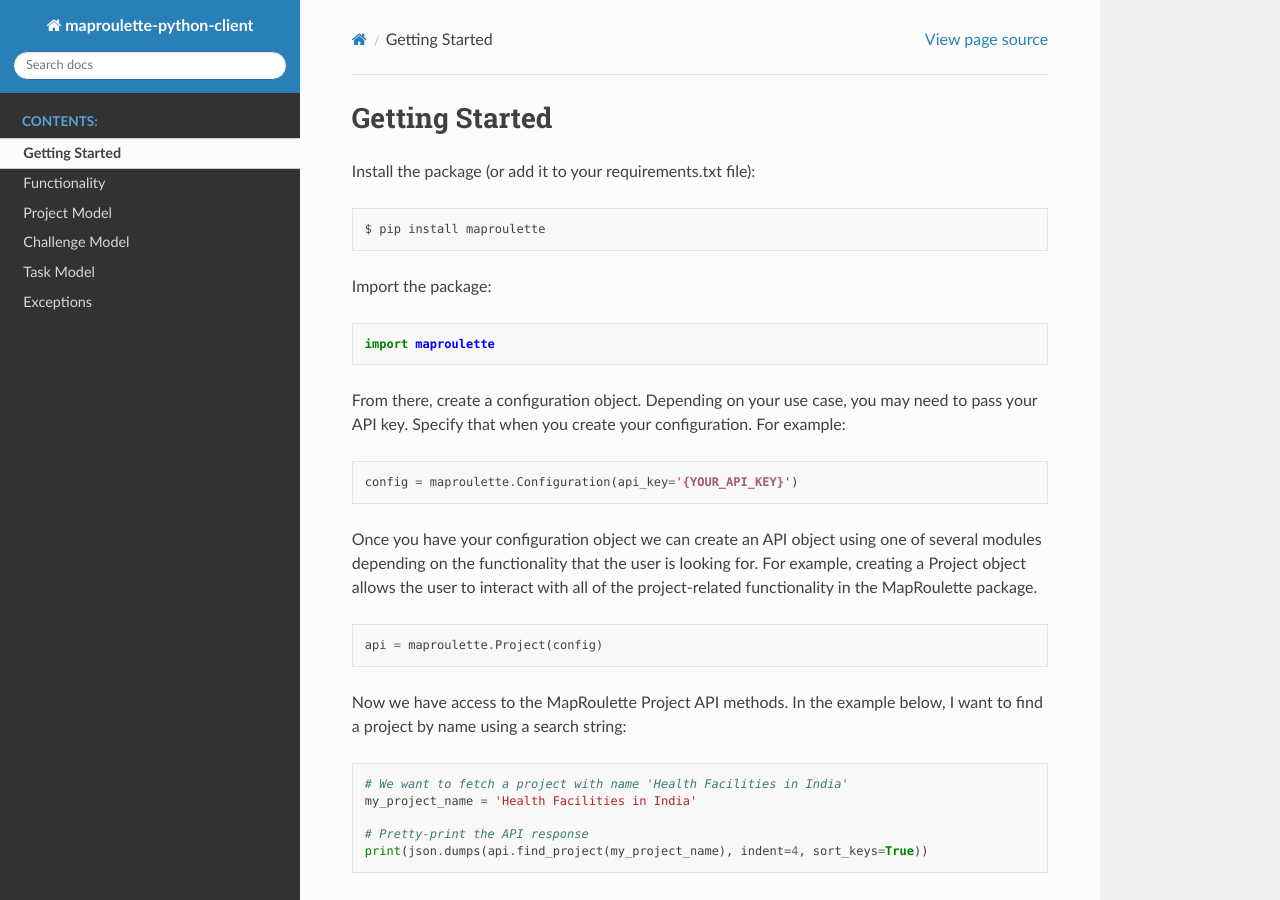
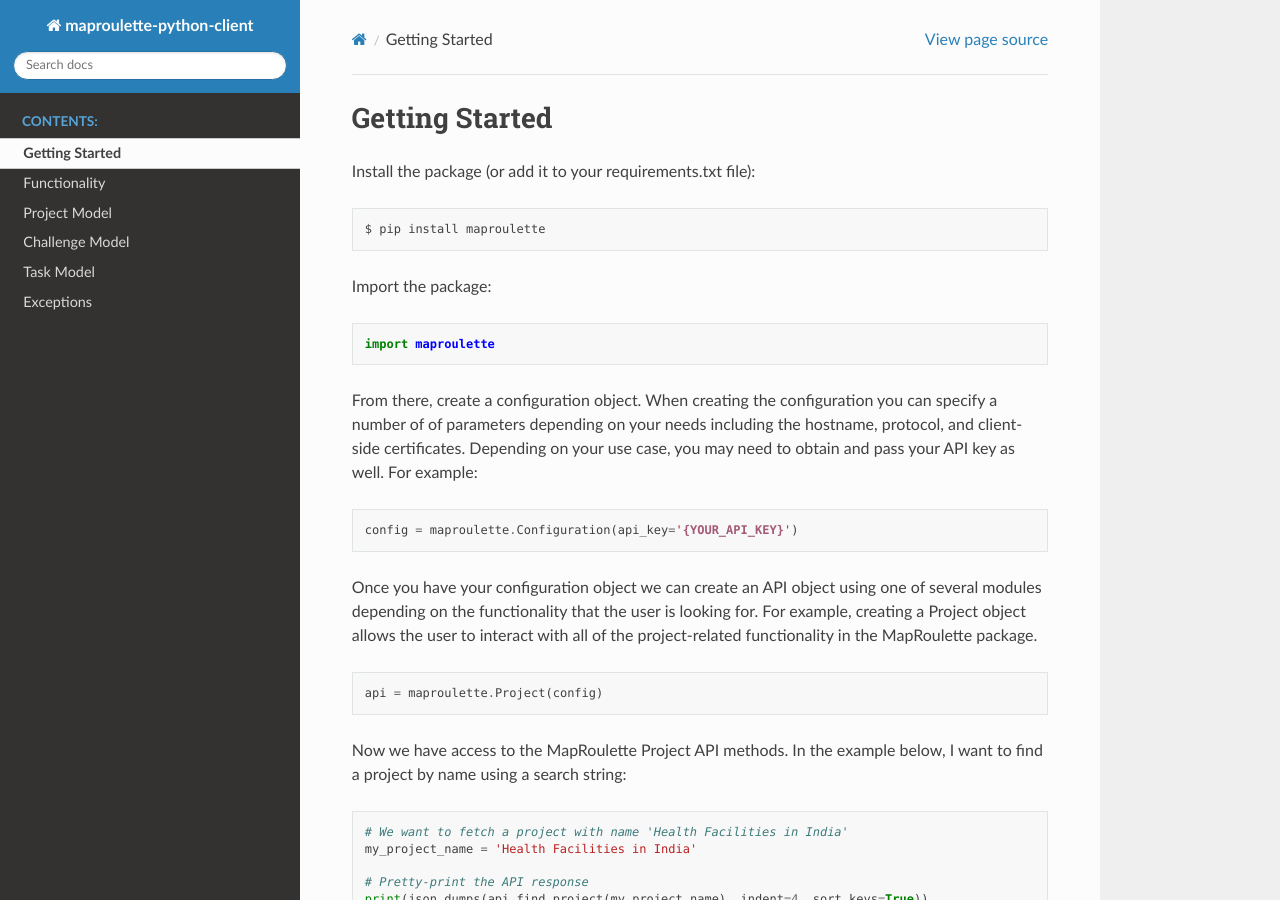
Before and after one commit to osmlab/maproulette-python-client, a Sphinx documentation site: the page built from docs/usage/getting_started.rst, in a window 1280 px wide and 900 px high. Built offline with Sphinx 7.4.7 and the Read the Docs theme 2.0.0, drawn with Linux system fonts in a browser that asks for light colours.

Commit message:
Updated docs

```diff
--- a/docs/usage/functionality.rst
+++ b/docs/usage/functionality.rst
@@ -27,4 +27,4 @@
 
 .. automodule:: maproulette.api.configuration
     :members:
-    :show-inheritance:
+    :special-members:
--- a/docs/usage/getting_started.rst
+++ b/docs/usage/getting_started.rst
@@ -14,8 +14,9 @@
     import maproulette
 
 
-From there, create a configuration object. Depending on your use case, you may need to pass your API key. Specify
-that when you create your configuration. For example:
+From there, create a configuration object. When creating the configuration you can specify a number of of parameters
+depending on your needs including the hostname, protocol, and client-side certificates. Depending on your use case, you
+may need to obtain and pass your API key as well. For example:
 
 .. code-block:: python
 
```
Also changed, not shown: 1 other file.
